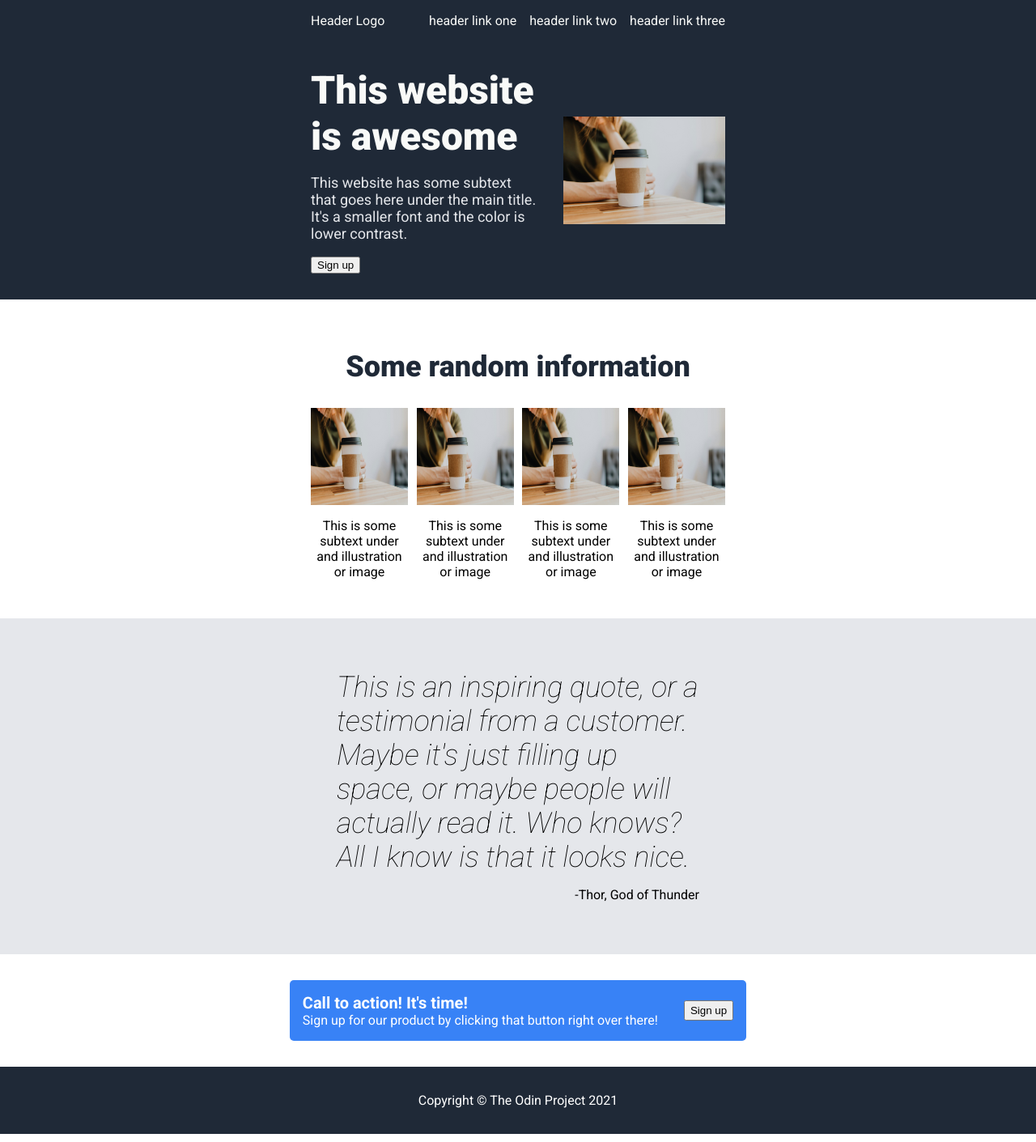
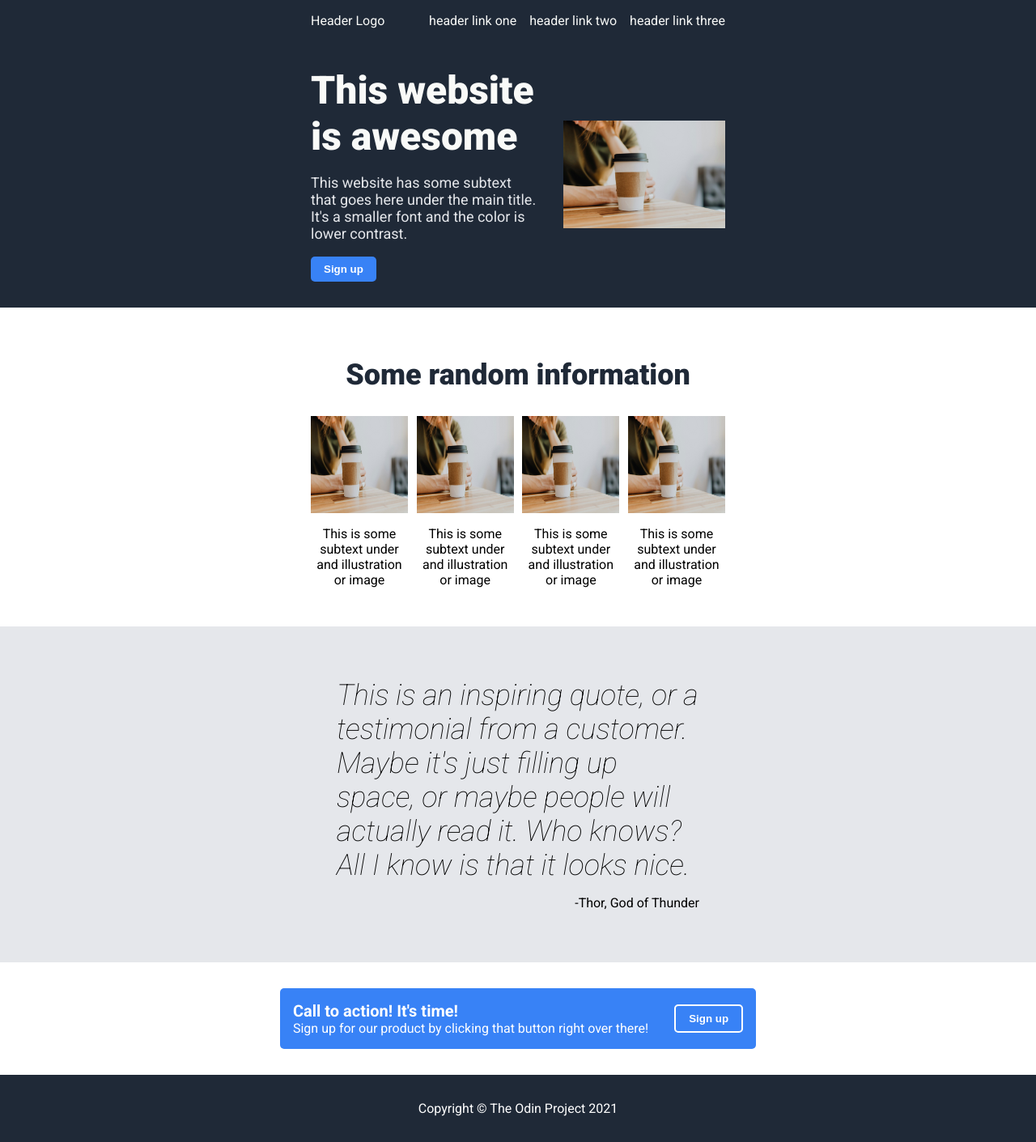
Before and after one commit to aubratt/landing-page, a plain HTML site: page index.html in a window 1280 px wide. Shown: the whole page at 81% size. Drawn offline with Linux system fonts and the light colour scheme.

Commit message:
Style and format buttons

```diff
--- a/styles.css
+++ b/styles.css
@@ -59,6 +59,16 @@ h1 {
 .jumbo-subtext {
   color: #e5e7eb;
   font-size: 18px;
+}
+
+.jumbo-left button {
+  background-color: #3882f6;
+  border: none;
+  border-radius: 5px;
+  box-shadow: none;
+  color: white;
+  font-weight: bold;
+  padding: 8px 16px;
 }
 
 .placeholder-img {
@@ -146,7 +156,13 @@ h2 {
 }
 
 .cta-box button {
-  height: 25px;
+  background-color: #3882f6;
+  border: 2px solid white;
+  border-radius: 5px;
+  box-shadow: none;
+  color: white;
+  font-weight: bold;
+  padding: 8px 16px;
 }
 
 .footer {
```
